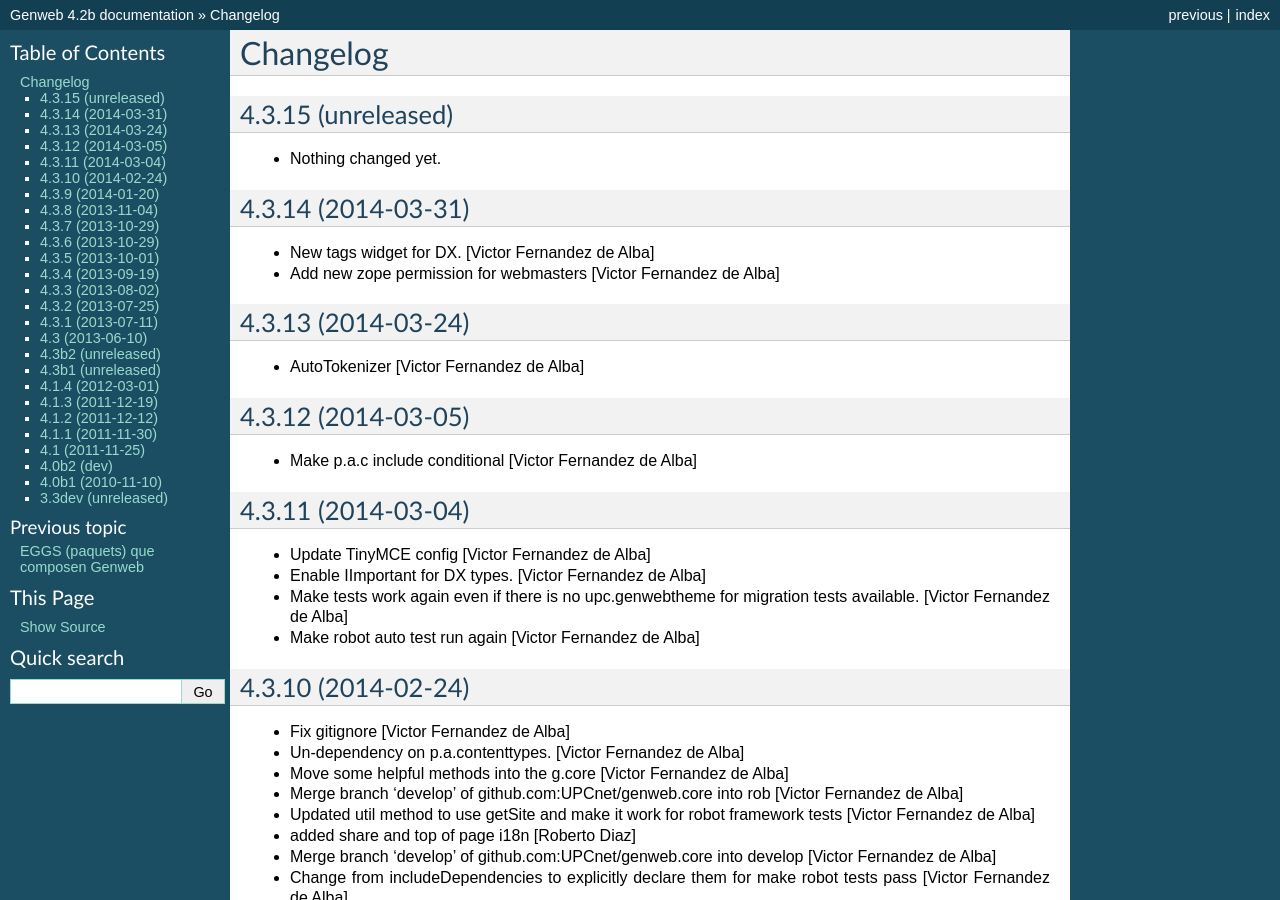
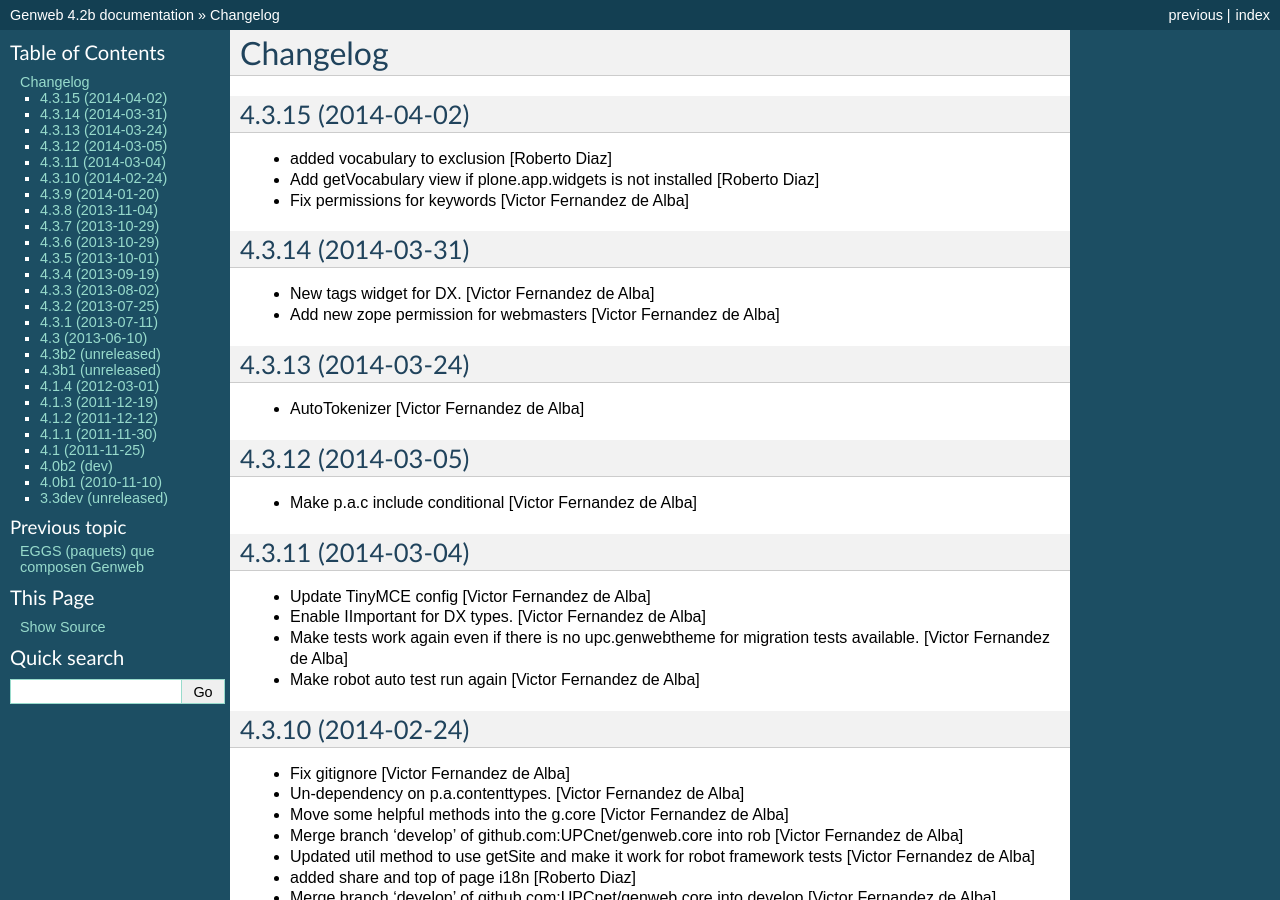
Before and after one commit to UPCnet/genweb.core, a Sphinx documentation site: the page built from docs/HISTORY.rst, in a window 1280 px wide and 900 px high. Built offline with Sphinx 7.4.7, drawn with Linux system fonts in a browser that asks for light colours.

Commit message:
Preparing release 4.3.15

```diff
--- a/docs/HISTORY.rst
+++ b/docs/HISTORY.rst
@@ -1,11 +1,12 @@
 Changelog
 =========
 
-4.3.15 (unreleased)
+4.3.15 (2014-04-02)
 -------------------
 
-- Nothing changed yet.
-
+* added vocabulary to exclusion [Roberto Diaz]
+* Add getVocabulary view if plone.app.widgets is not installed [Roberto Diaz]
+* Fix permissions for keywords [Victor Fernandez de Alba]
 
 4.3.14 (2014-03-31)
 -------------------
--- a/setup.py
+++ b/setup.py
@@ -1,7 +1,7 @@
 from setuptools import setup, find_packages
 import os
 
-version = '4.3.15.dev0'
+version = '4.3.15'
 
 README = open("README.rst").read()
 HISTORY = open(os.path.join("docs", "HISTORY.rst")).read()
```
